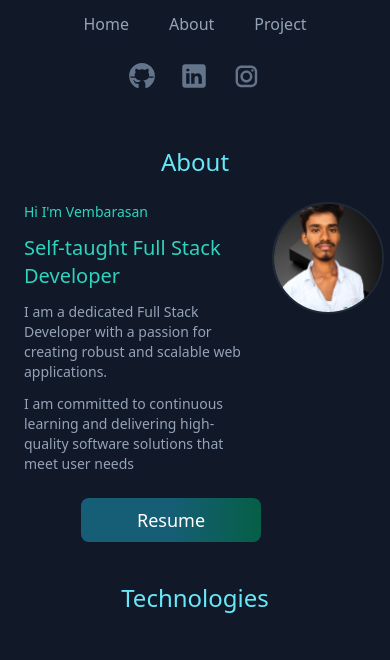
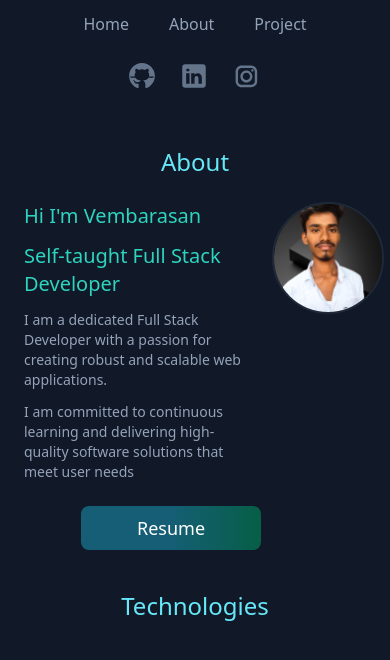
Before and after one commit to vembarasan-c/portfolio, a React (Vite) app: page / in a window 390 px wide. Shown: the top 660 px of the page. Built offline with nearby package versions, Linux system fonts and the light colour scheme.

Commit message:
Update Header.jsx

```diff
--- a/src/components/Header.jsx
+++ b/src/components/Header.jsx
@@ -11,7 +11,7 @@ function Header() {
       <div className=" my-6 justify-center sm:flex text-slate-400 ">
         <div className=" flex mx-3 sm:mx-10 space-x-2 justify-between sm:gap-x-20 sm:justify-evenly w-4/6 ">
           <div className="space-y-3 px-3 text-sm sm:p-5  md:text-md lg:text-lg ">
-            <h1 className=" lg:text-2xl text-teal-400 ">Hi I'm Vembarasan</h1>
+            <h1 className=" lg:text-2xl text-xl text-teal-400 ">Hi I'm Vembarasan</h1>
             <h1 className=" lg:text-2xl text-xl text-teal-400 ">Self-taught Full Stack Developer</h1>
             <p>I am a dedicated Full Stack Developer with a passion for creating robust and scalable web applications.  </p>
             <p> I am committed to continuous learning and delivering high-quality software solutions that meet user needs</p>
```
